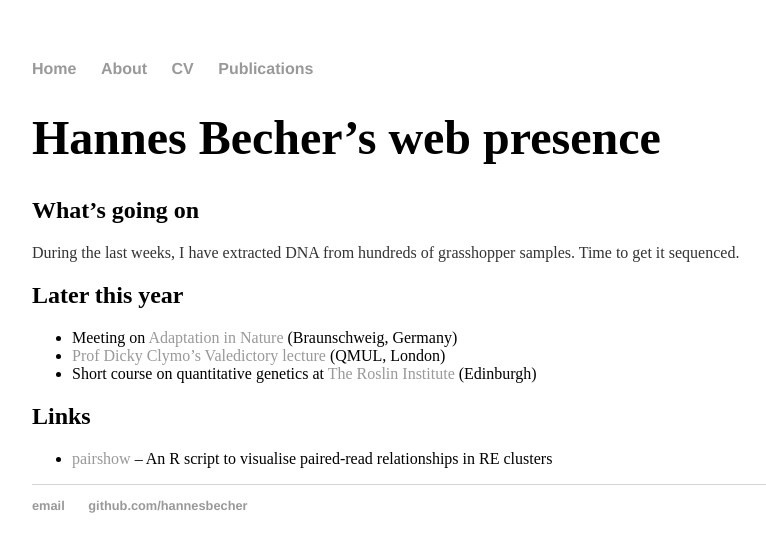
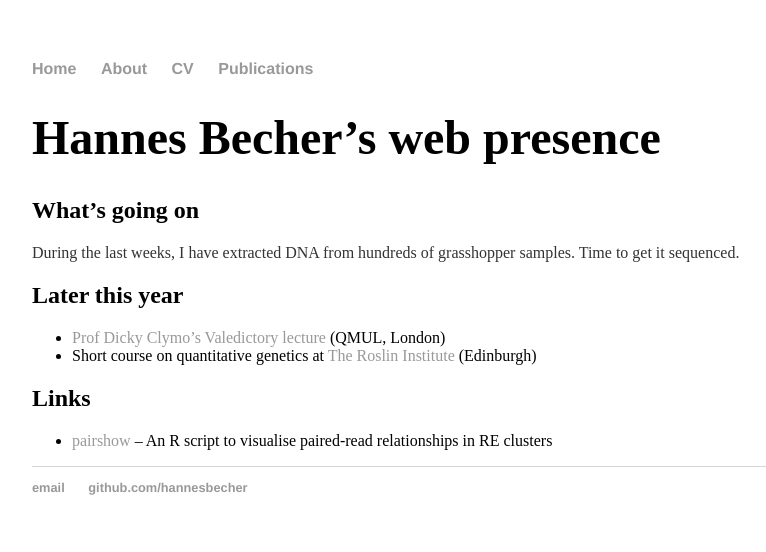
Before and after one commit to hannesbecher/hannesbecher.github.io, a Jekyll site: the page built from index.md, in a window 1280 px wide. Shown: the top 552 px of the page, without its empty margins (160-926 px from the left). Built offline with Jekyll 4.4.1, drawn with Linux system fonts in a browser that asks for light colours.

Commit message:
Update index.md

```diff
--- a/index.md
+++ b/index.md
@@ -10,7 +10,6 @@ During the last weeks, I have extracted DNA from hundreds of grasshopper samples
 
 
 ## Later this year
-* Meeting on [Adaptation in Nature](http://www.gfgenetik.de/tagungen/) (Braunschweig, Germany)
 * [Prof Dicky Clymo's Valedictory lecture](https://www.eventbrite.co.uk/e/the-life-and-afterlife-of-bog-moss-why-it-matters-professor-emeritus-rs-dicky-clymo-tickets-26924331400) (QMUL, London)
 * Short course on quantitative genetics at [The Roslin Institute](http://www.roslin.ed.ac.uk/) (Edinburgh)
 
```
